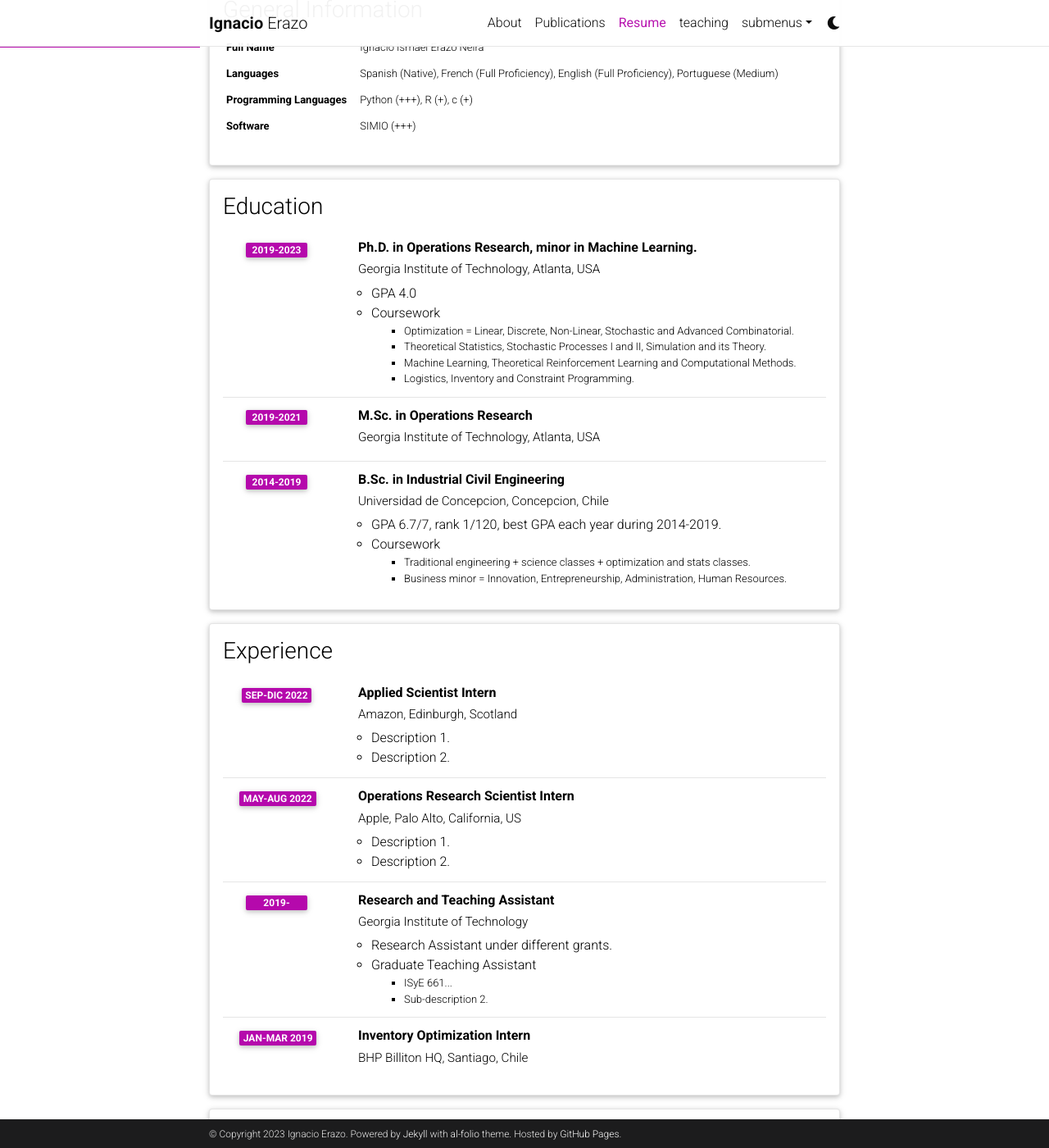
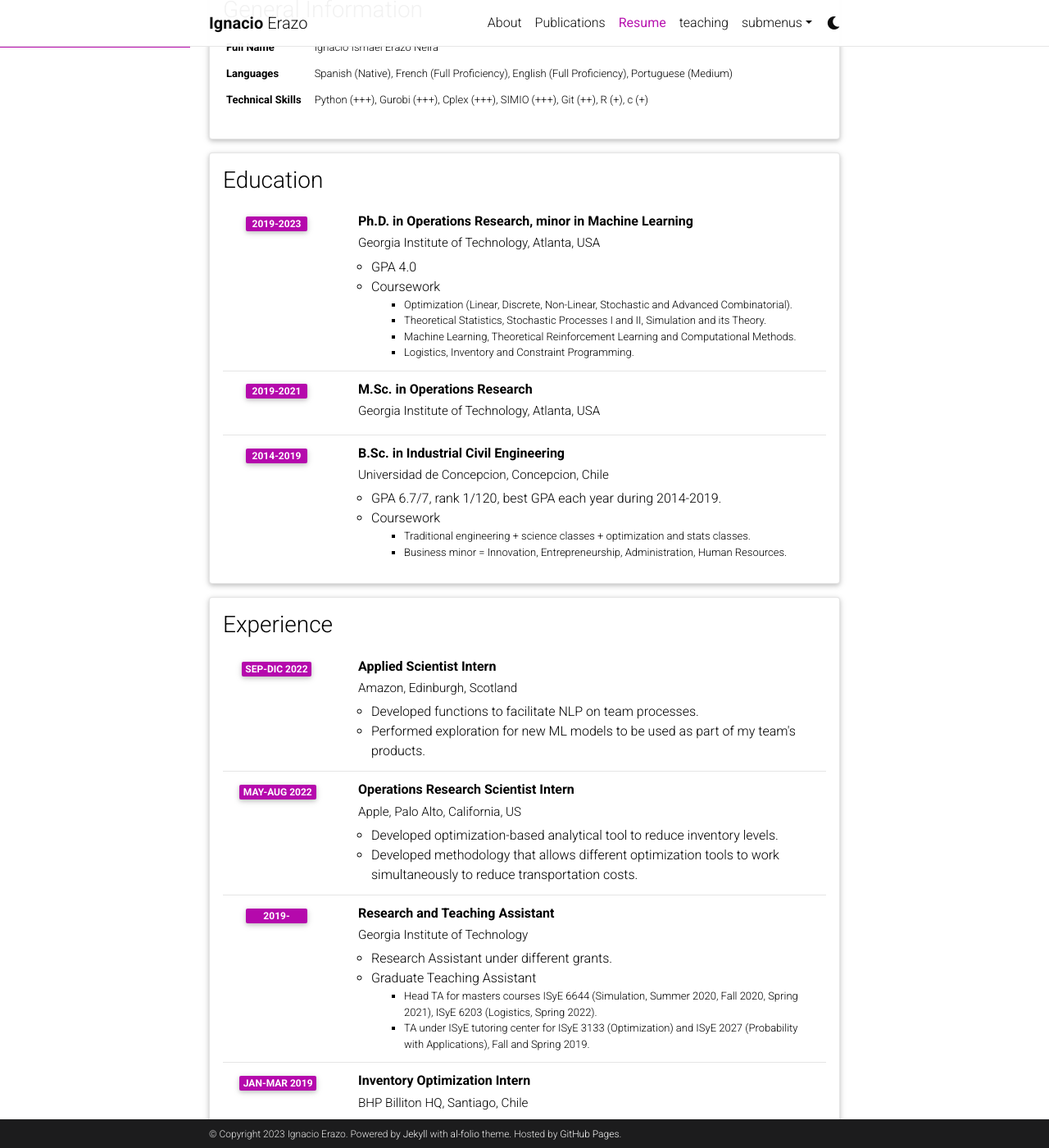
Before and after one commit to ierazo/ierazo.github.io, a Jekyll site: the page built from _pages/resume.md, in a window 1280 px wide and 1400 px high, scrolled down 207 px. Shown: the whole window at 82% size. Built offline with Jekyll 4.4.1, drawn with Linux system fonts in a browser that asks for light colours; comment, search, counter and statistics services are not loaded; a style sheet for code colours, icons or effects is not loaded.

Commit message:
added the description for experience

```diff
--- a/_data/cv.yml
+++ b/_data/cv.yml
@@ -5,22 +5,20 @@
       value: Ignacio Ismael Erazo Neira
     - name: Languages
       value: Spanish (Native), French (Full Proficiency), English (Full Proficiency), Portuguese (Medium)
-    - name: Programming Languages
-      value: Python (+++), R (+), c (+)
-    - name: Software
-      value: SIMIO (+++)
+    - name: Technical Skills
+      value: Python (+++), Gurobi (+++), Cplex (+++), SIMIO (+++), Git (++), R (+), c (+)
 
 - title: Education
   type: time_table
   contents:
-    - title: Ph.D. in Operations Research, minor in Machine Learning.
+    - title: Ph.D. in Operations Research, minor in Machine Learning
       institution: <a ref="https://www.isye.gatech.edu/">Georgia Institute of Technology, Atlanta, USA </a>
       year: 2019-2023
       description:
         - GPA 4.0
         - title: Coursework
           contents:
-            - Optimization = Linear, Discrete, Non-Linear, Stochastic and Advanced Combinatorial.
+            - Optimization (Linear, Discrete, Non-Linear, Stochastic and Advanced Combinatorial).
             - Theoretical Statistics, Stochastic Processes I and II, Simulation and its Theory.
             - Machine Learning, Theoretical Reinforcement Learning and Computational Methods.
             - Logistics, Inventory and Constraint Programming.
@@ -43,14 +41,14 @@
       institution: Amazon, Edinburgh, Scotland
       year: Sep-Dic 2022
       description:
-        - Description 1.
-        - Description 2.
+        - Developed functions to facilitate NLP on team processes.
+        - Performed exploration for new ML models to be used as part of my team's products.
     - title: Operations Research Scientist Intern
       institution: Apple, Palo Alto, California, US
       year: May-Aug 2022
       description:
-        - Description 1.
-        - Description 2.
+        - Developed optimization-based analytical tool to reduce inventory levels.
+        - Developed methodology that allows different optimization tools to work simultaneously to reduce transportation costs.
     - title: Research and Teaching Assistant
       institution: Georgia Institute of Technology
       year: 2019-
@@ -58,8 +56,8 @@
         - Research Assistant under different grants.
         - title: Graduate Teaching Assistant
           contents:
-            - ISyE 661...
-            - Sub-description 2.
+            - Head TA for masters courses ISyE 6644 (Simulation, Summer 2020, Fall 2020, Spring 2021), ISyE 6203 (Logistics, Spring 2022).
+            - TA under ISyE tutoring center for ISyE 3133 (Optimization) and ISyE 2027 (Probability with Applications), Fall and Spring 2019.
     - title: Inventory Optimization Intern
       institution: BHP Billiton HQ, Santiago, Chile
       year: Jan-Mar 2019
```
